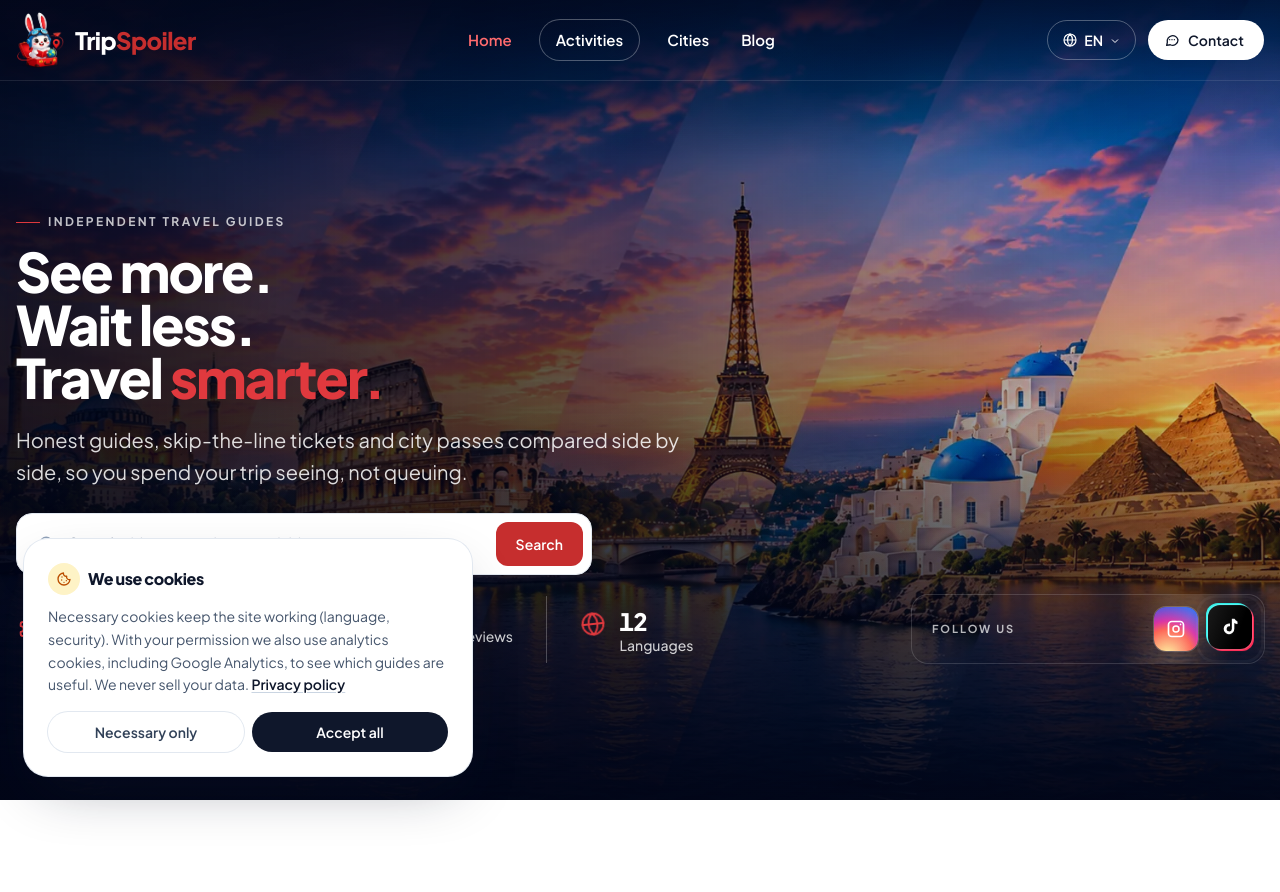
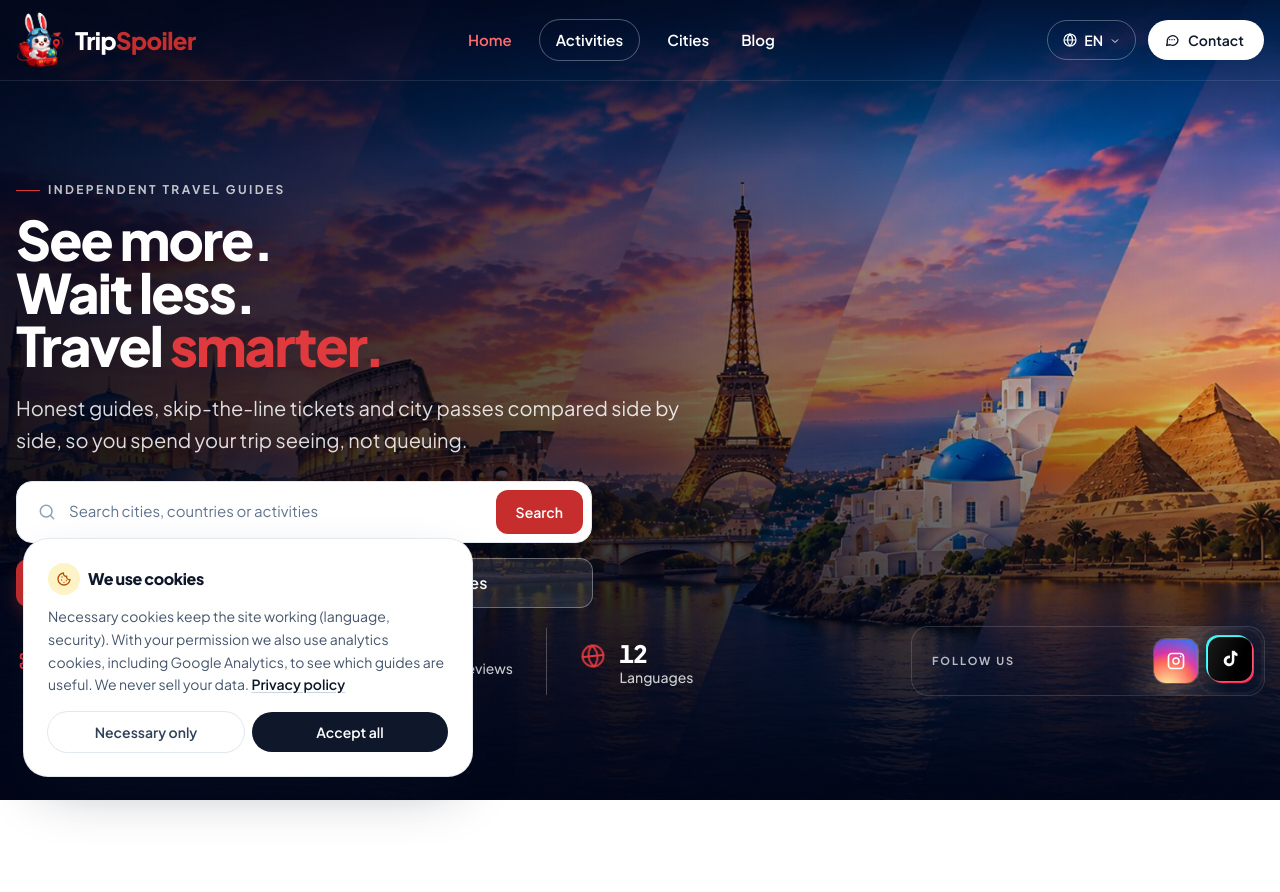
Before and after one commit to okanzen1/tripspoiler, a Laravel app: page / in a window 1280 px wide. Shown: the top 892 px of the page. Run offline with Laravel 12, Linux system fonts and the light colour scheme; data that the repository does not hold is empty; style sheets or scripts are compiled from the project's sources; some libraries are stand-ins or nearby versions.

Commit message:
düzeltme

```diff
--- a/resources/views/partials/home-hero.blade.php
+++ b/resources/views/partials/home-hero.blade.php
@@ -6,6 +6,8 @@
     Header bu sayfada görselin üstünde şeffaf durur (partials/header, data-transparent).
 --}}
 @php
+    // Tek kart varsa telefonda/tablette tam genişlik; iki kart varsa yana kayar
+    $cardWidth = ($pass && $guide) ? 'w-[88%] sm:w-[62%]' : 'w-full';
     $passUrl = $pass ? route('activities.show', $pass->slug) : null; // her zaman kendi sitemizdeki sayfa
     $overlay = [
         'soft' => 'from-slate-950/75 via-slate-950/35 to-transparent',
@@ -72,6 +74,27 @@
                 {{-- SEARCH --}}
                 <div style="--d: 270ms" class="hero-reveal mt-8 lg:mt-[clamp(12px,3vh,36px)] lg:max-w-xl">
                     <x-search-modal :hero="true" />
+                </div>
+
+                {{-- HIZLI YÖNLENDİRME: aktiviteler + şehirler (telefonda tam genişlik, iki eşit düğme) --}}
+                <div style="--d: 320ms" class="hero-reveal mt-4 grid grid-cols-2 gap-3 lg:max-w-xl">
+                    <a href="{{ route('activities.index') }}"
+                        class="inline-flex h-12 items-center justify-center gap-2 rounded-xl bg-[#C62E2E] px-6 text-sm sm:text-base font-semibold text-white
+                               shadow-[0_10px_24px_-10px_rgba(198,46,46,0.9)] transition hover:bg-[#A82424] active:scale-[0.98]">
+                        <svg class="size-5" fill="none" viewBox="0 0 24 24" stroke="currentColor" stroke-width="2"><path stroke-linecap="round" stroke-linejoin="round" d="M16.5 6v.75m0 3v.75m0 3v.75m0 3V18m-9-5.25h5.25M7.5 15h3M3.375 5.25c-.621 0-1.125.504-1.125 1.125v3.026a2.999 2.999 0 0 1 0 5.198v3.026c0 .621.504 1.125 1.125 1.125h17.25c.621 0 1.125-.504 1.125-1.125v-3.026a2.999 2.999 0 0 1 0-5.198V6.375c0-.621-.504-1.125-1.125-1.125H3.375Z"/></svg>
+                        {{ __('navbar.activities') }}
+                    </a>
+                    <a href="{{ route('cities.index') }}"
+                        class="inline-flex h-12 items-center justify-center gap-2 rounded-xl bg-white/10 px-6 text-sm sm:text-base font-semibold text-white
+                               ring-1 ring-white/40 backdrop-blur-sm transition hover:bg-white/20 hover:ring-white/70 active:scale-[0.98]">
+                        <svg class="size-5" fill="none" viewBox="0 0 24 24" stroke="currentColor" stroke-width="2"><path stroke-linecap="round" stroke-linejoin="round" d="M15 10.5a3 3 0 1 1-6 0 3 3 0 0 1 6 0Z"/><path stroke-linecap="round" stroke-linejoin="round" d="M19.5 10.5c0 7.142-7.5 11.25-7.5 11.25S4.5 17.642 4.5 10.5a7.5 7.5 0 1 1 15 0Z"/></svg>
+                        {{ __('navbar.cities') }}
+                    </a>
+                </div>
+
+                {{-- BİZİ TAKİP ET: yalnızca telefon/tablette, düğmelerin altında --}}
+                <div style="--d: 360ms" class="hero-reveal mt-4 lg:hidden">
+                    <x-social-follow class="w-full justify-between" />
                 </div>
             </div>
 
@@ -206,7 +229,7 @@
 
                 {{-- CITY PASS --}}
                 @if ($pass)
-                    <div class="relative flex w-[88%] sm:w-[62%] shrink-0 snap-center flex-row overflow-hidden rounded-2xl bg-white text-slate-900 lg:w-auto
+                    <div class="relative flex {{ $cardWidth }} shrink-0 snap-center flex-row overflow-hidden rounded-2xl bg-white text-slate-900 lg:w-auto
                                 shadow-[0_24px_60px_-20px_rgba(0,0,0,0.6)] transition duration-500 ease-[cubic-bezier(0.22,1,0.36,1)]
                                 hover:-translate-y-1.5 hover:shadow-[0_36px_80px_-20px_rgba(0,0,0,0.7)]">
 
@@ -246,7 +269,7 @@
 
                 {{-- LATEST GUIDE --}}
                 @if ($guide)
-                    <div class="relative flex w-[88%] sm:w-[62%] shrink-0 snap-center flex-row overflow-hidden rounded-2xl bg-white text-slate-900 lg:w-auto
+                    <div class="relative flex {{ $cardWidth }} shrink-0 snap-center flex-row overflow-hidden rounded-2xl bg-white text-slate-900 lg:w-auto
                                 shadow-[0_24px_60px_-20px_rgba(0,0,0,0.6)] transition duration-500 ease-[cubic-bezier(0.22,1,0.36,1)]
                                 hover:-translate-y-1.5 hover:shadow-[0_36px_80px_-20px_rgba(0,0,0,0.7)]">
 
```
Also changed, not shown: 3 other files.
